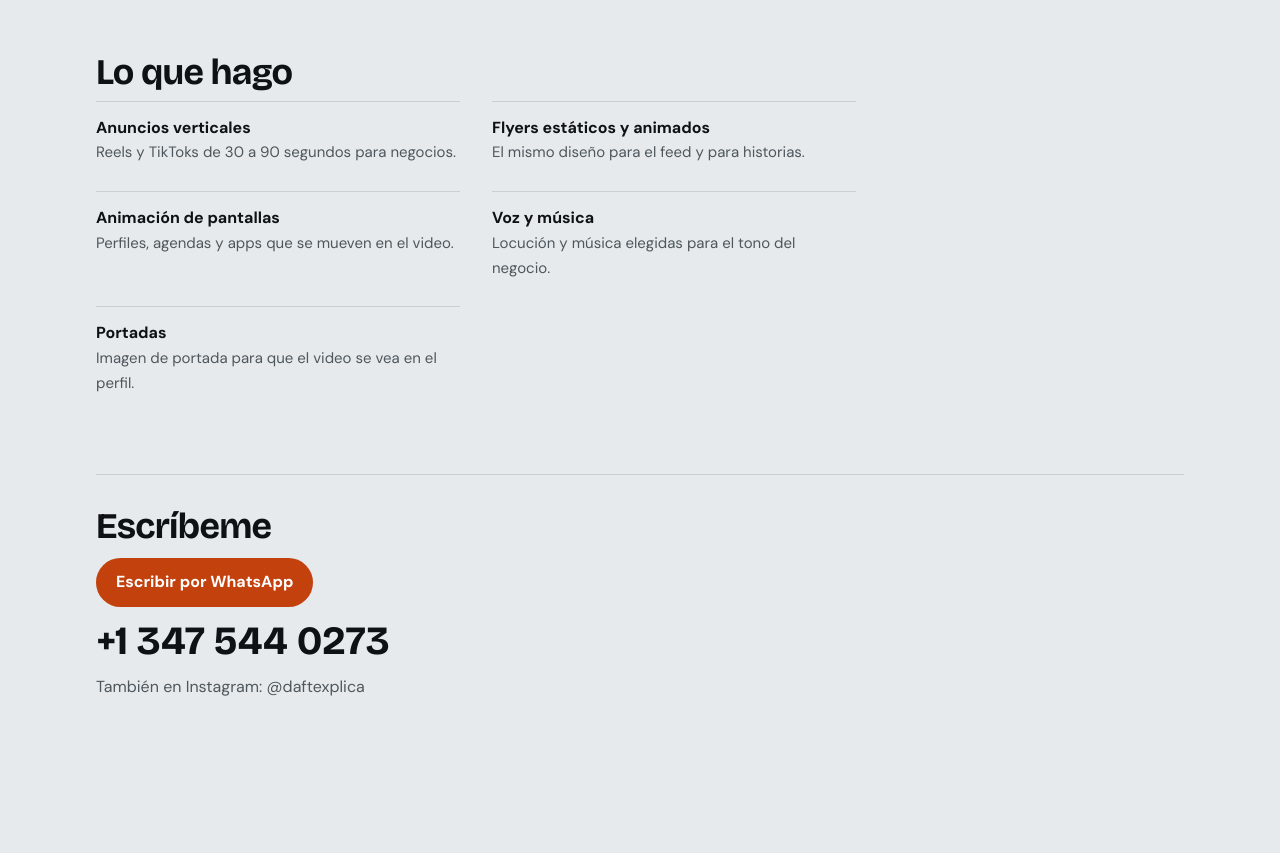
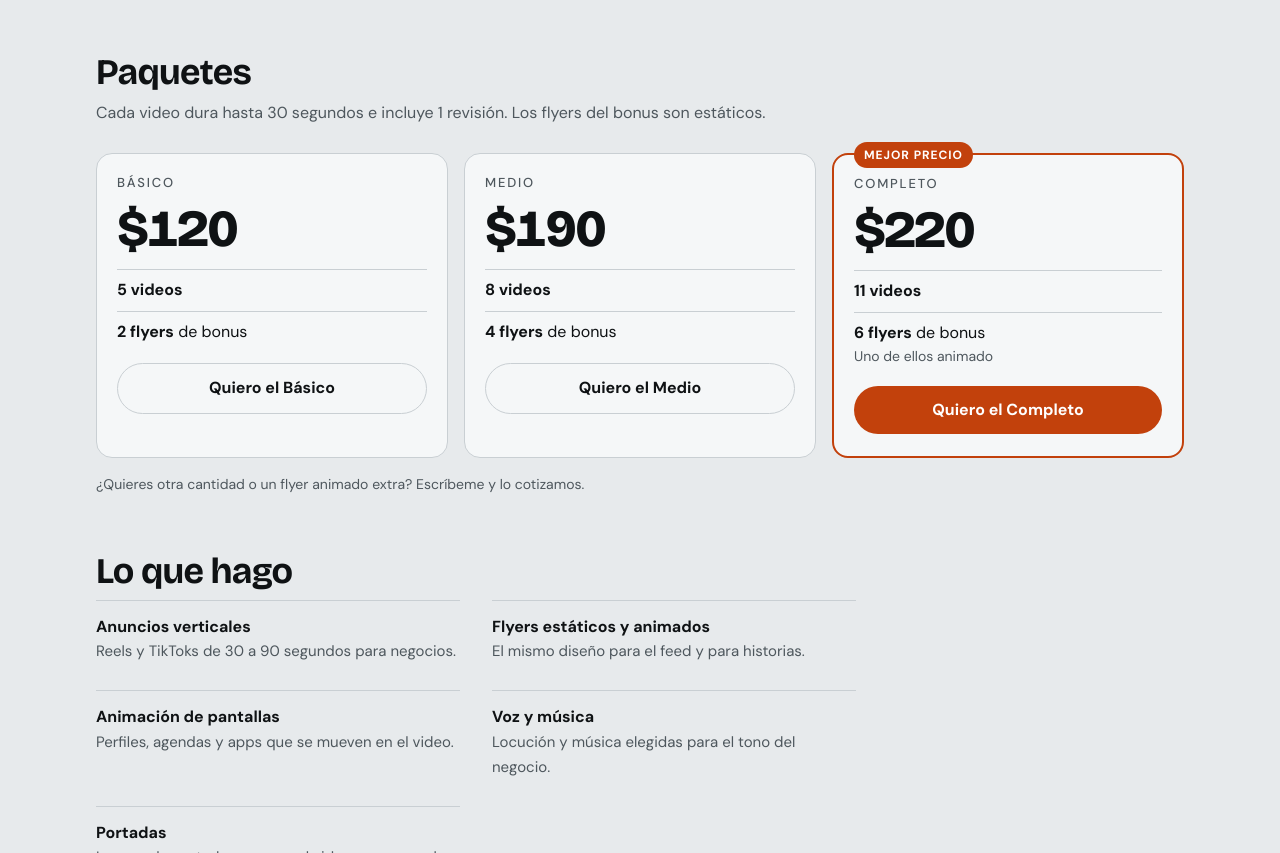
Before and after one commit to Daft20/portafolio, a plain HTML site: page index.html in a window 1280 px wide. Shown: the part 3759-4612 px from the top of the page. Before the commit the page ends 4523 px from the top, so only its background shows below. Drawn offline with nearby package versions, Linux system fonts and the light colour scheme.

Commit message:
Agrega la sección de Paquetes (20, 90 y 20)
Co-Authored-By: Claude Sonnet 5.5 <noreply@anthropic.com>

```diff
--- a/index.html
+++ b/index.html
@@ -77,6 +77,20 @@ footer { margin-top: 64px; padding-top: 32px; border-top: 1px solid var(--line);
 footer h2 { margin: 0; }
 .handle { font: 700 clamp(24px, 5vw, 40px)/1.1 var(--font-display); }
 footer p { margin: 0; color: var(--muted); max-width: 52ch; }
+.plans { display: grid; grid-template-columns: repeat(3, minmax(0, 1fr)); gap: 16px; align-items: stretch; }
+.plan { position: relative; display: grid; gap: 14px; align-content: start; min-width: 0; background: var(--surface); border: 1px solid var(--line); border-radius: 16px; padding: 22px 20px; }
+.plan.best { border: 2px solid var(--ember); }
+.plan .badge { position: absolute; top: -13px; left: 20px; background: var(--ember); color: var(--ember-fg); font: 700 12px/1 var(--font-body); letter-spacing: .08em; text-transform: uppercase; padding: 7px 10px; border-radius: 999px; }
+.pname { font: 500 13px/1 var(--font-body); letter-spacing: .14em; text-transform: uppercase; color: var(--muted); }
+.price { font: 800 clamp(40px, 6vw, 52px)/1 var(--font-display); letter-spacing: -.03em; font-variant-numeric: tabular-nums; }
+.plan ul { list-style: none; margin: 0; padding: 0; display: grid; gap: 8px; }
+.plan li { padding-top: 8px; border-top: 1px solid var(--line); font-size: 16px; }
+.plan li b { font-weight: 700; }
+.plan li small { display: block; color: var(--muted); font-size: 14px; }
+.plan .cta { justify-content: center; width: 100%; margin-top: 4px; }
+.plan .cta.ghost { background: transparent; color: var(--fg); border: 1.5px solid var(--line); }
+.plans-note { color: var(--muted); font-size: 14px; margin: 16px 0 0; max-width: 60ch; }
+@media (max-width: 760px) { .plans { grid-template-columns: minmax(0, 1fr); gap: 22px; } }
 @media (max-width: 760px) { .pairs { grid-template-columns: minmax(0, 1fr); } }
 @media (max-width: 900px) { .grid { grid-template-columns: repeat(2, minmax(0, 1fr)); gap: 32px 16px; } }
 @media (max-width: 520px) { .hacer { grid-template-columns: 1fr; } .work h3 { font-size: 19px; } .work p { font-size: 14px; } }
@@ -157,6 +171,32 @@ footer p { margin: 0; color: var(--muted); max-width: 52ch; }
     </article>
   </div>
 
+  <h2>Paquetes</h2>
+  <p class="sub">Cada video dura hasta 30 segundos e incluye 1 revisión. Los flyers del bonus son estáticos.</p>
+
+  <div class="plans">
+    <article class="plan">
+      <div class="pname">Básico</div>
+      <div class="price">$120</div>
+      <ul><li><b>5 videos</b></li><li><b>2 flyers</b> de bonus</li></ul>
+      <a class="cta ghost" href="https://wa.me/13475440273?text=Hola%20Daft%2C%20vi%20tu%20portafolio%20y%20me%20interesa%20el%20paquete%20B%C3%A1sico." target="_blank" rel="noopener">Quiero el Básico</a>
+    </article>
+    <article class="plan">
+      <div class="pname">Medio</div>
+      <div class="price">$190</div>
+      <ul><li><b>8 videos</b></li><li><b>4 flyers</b> de bonus</li></ul>
+      <a class="cta ghost" href="https://wa.me/13475440273?text=Hola%20Daft%2C%20vi%20tu%20portafolio%20y%20me%20interesa%20el%20paquete%20Medio." target="_blank" rel="noopener">Quiero el Medio</a>
+    </article>
+    <article class="plan best">
+      <div class="badge">Mejor precio</div>
+      <div class="pname">Completo</div>
+      <div class="price">$220</div>
+      <ul><li><b>11 videos</b></li><li><b>6 flyers</b> de bonus<small>Uno de ellos animado</small></li></ul>
+      <a class="cta" href="https://wa.me/13475440273?text=Hola%20Daft%2C%20vi%20tu%20portafolio%20y%20me%20interesa%20el%20paquete%20Completo." target="_blank" rel="noopener">Quiero el Completo</a>
+    </article>
+  </div>
+  <p class="plans-note">¿Quieres otra cantidad o un flyer animado extra? Escríbeme y lo cotizamos.</p>
+
   <h2>Lo que hago</h2>
   <ul class="hacer">
     <li><b>Anuncios verticales</b><span>Reels y TikToks de 30 a 90 segundos para negocios.</span></li>
```
